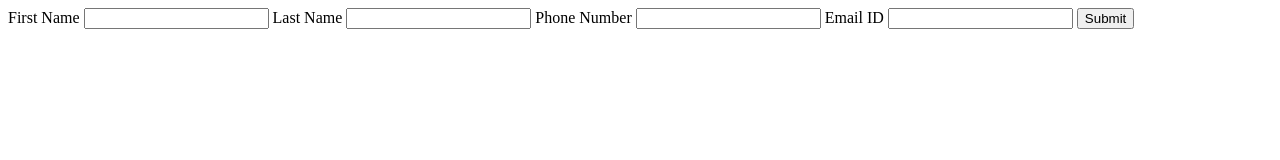
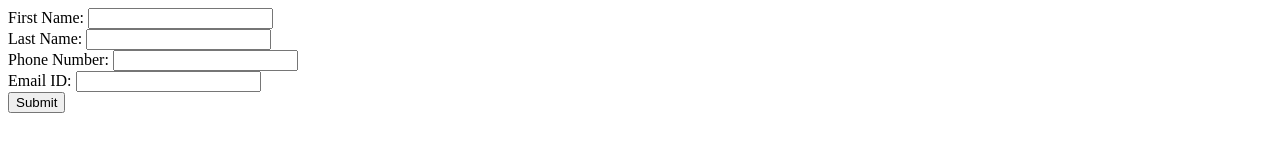
Before and after one commit to acciojob/form-login-2-Sadia-Naaz, a website: page main.html in a window 1280 px wide. Drawn offline with Linux system fonts and the light colour scheme.

Commit message:
created a submission

```diff
--- a/main.html
+++ b/main.html
@@ -8,14 +8,18 @@
 
 <body>
 <form>
-  <label for = "first">First Name</label>
+  <label for = "first">First Name:</label>
   <input id ="first" name="first" type="text" required>
-<label for = "Last">Last Name</label>
+<br>
+<label for = "Last">Last Name:</label>
 <input id ="Last" name="Last" type="text" required>
-<label for = "Phone Number">Phone Number</label>
+<br>
+<label for = "Phone Number">Phone Number:</label>
   <input id ="Phone Number" name="Phone Number" type="number" required>
-<label for = "Email ID">Email ID</label>
+	<br>
+<label for = "Email ID">Email ID:</label>
   <input id ="Email ID" name="Email ID" type="email" required>
+	<br>
 	<button>Submit</button>
 	</form>
 	<!-- the entire body must be written by student -->
```
